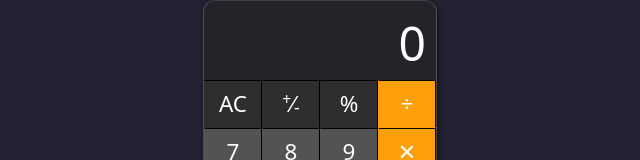
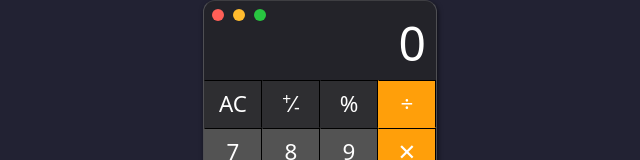
Before and after one commit to antieatingactivist/Angular-Calculator, an Angular app: page / in a window 1280 px wide. Shown: the top 160 px of the page, without its empty margins (320-960 px from the left). Built offline with nearby package versions, Linux system fonts and the light colour scheme.

Commit message:
menu now draggable

```diff
--- a/package.json
+++ b/package.json
@@ -20,6 +20,7 @@
     "@angular/platform-browser": "^14.0.0",
     "@angular/platform-browser-dynamic": "^14.0.0",
     "@angular/router": "^14.0.0",
+    "node-polyfill-webpack-plugin": "^2.0.1",
     "rxjs": "~7.5.0",
     "tslib": "^2.3.0",
     "zone.js": "~0.11.4"
--- a/src/app/app.component.css
+++ b/src/app/app.component.css
@@ -18,10 +18,11 @@ main {
     overflow: hidden;
     box-shadow: 1px 2px 5px #00000099;
 }
-header {
-    /* height: px; */
+header, .header {
+    -webkit-app-region: drag;
+    height: 26px;
     display: inline-flex;
-    padding: 3px;
+    /* padding: 3px; */
     -webkit-touch-callout: none; /* iOS Safari */
     -webkit-user-select: none; /* Safari */
      -khtml-user-select: none; /* Konqueror HTML */
@@ -43,7 +44,8 @@ header {
 .dot {
     width: 12px;
     height: 12px;
-    margin: 4px;
+    margin: 8px;
+    margin-right: 1px;
     border-radius: 100px;
     color: #00000088;
 
--- a/src/app/app.component.html
+++ b/src/app/app.component.html
@@ -8,13 +8,12 @@
 </head>
 <body>
   <main>
-    <!-- <header (mouseover)="changeText=true" (mouseout)="changeText=false">
+    <header *ngIf="!electron" (mouseover)="changeText=true" (mouseout)="changeText=false">
       <div class="red dot"><span *ngIf="changeText">✕</span></div>
       <div class="yellow dot"><span *ngIf="changeText">–</span></div>
       <div class="green dot"><span *ngIf="changeText">+</span></div>
-
-    </header> -->
-    <div style="-webkit-app-region: drag; height: 26px;"></div>
+    </header>
+    <div *ngIf="electron" style="-webkit-app-region: drag; height: 26px;"></div>
     <app-keypad>
     </app-keypad>
 
--- a/src/app/app.component.ts
+++ b/src/app/app.component.ts
@@ -8,4 +8,5 @@ import { Component } from '@angular/core';
 export class AppComponent {
   title = 'ng-calc';
   changeText = false;
+  electron = "electron" in window;
 }
--- a/src/index.html
+++ b/src/index.html
@@ -8,6 +8,7 @@
   <link rel="icon" type="image/x-icon" href="favicon.ico">
 </head>
 <body>
+
   <app-root></app-root>
 </body>
 </html>
--- a/src/main.ts
+++ b/src/main.ts
@@ -4,9 +4,10 @@ import { platformBrowserDynamic } from '@angular/platform-browser-dynamic';
 import { AppModule } from './app/app.module';
 import { environment } from './environments/environment';
 
+
 if (environment.production) {
   enableProdMode();
 }
-
+console.log(window)
 platformBrowserDynamic().bootstrapModule(AppModule)
   .catch(err => console.error(err));
```
Also changed, not shown: detect-platform.js (added, +11 -0 lines), preload.js (+7 -0 lines).
